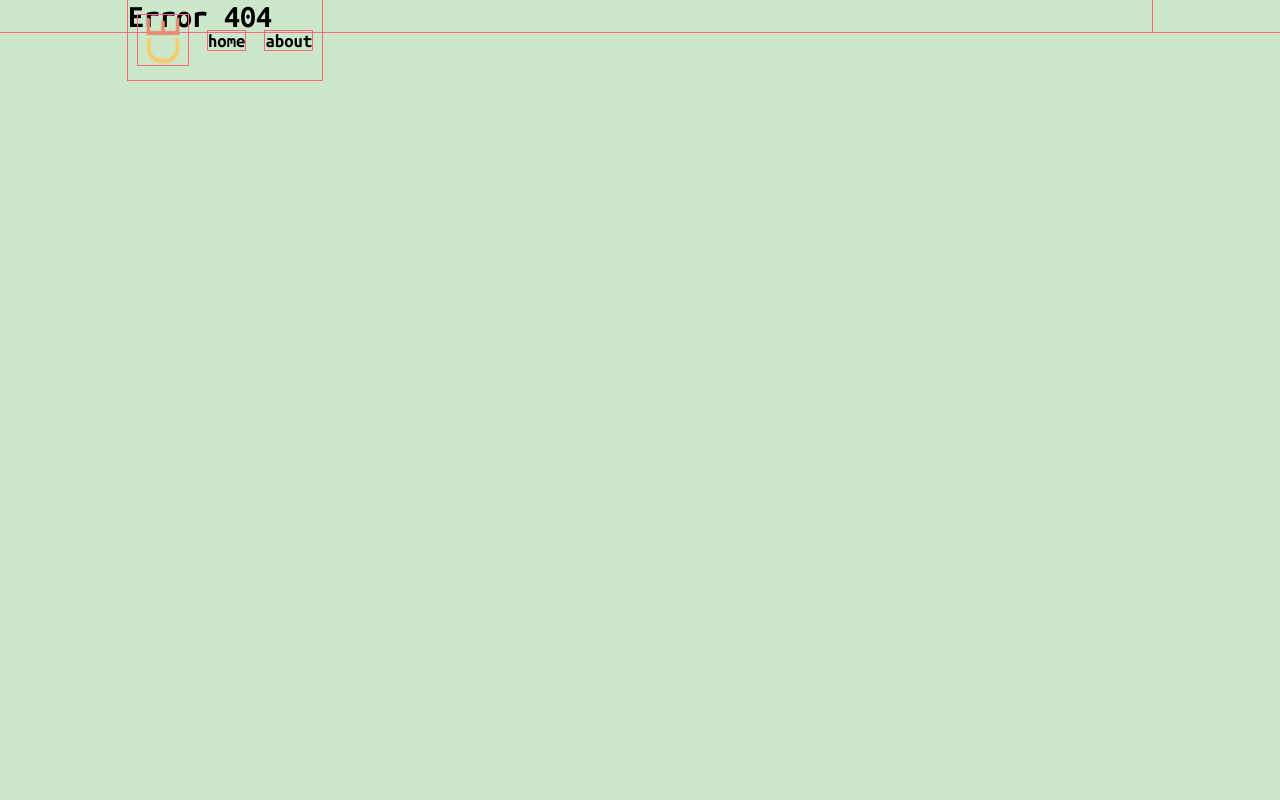
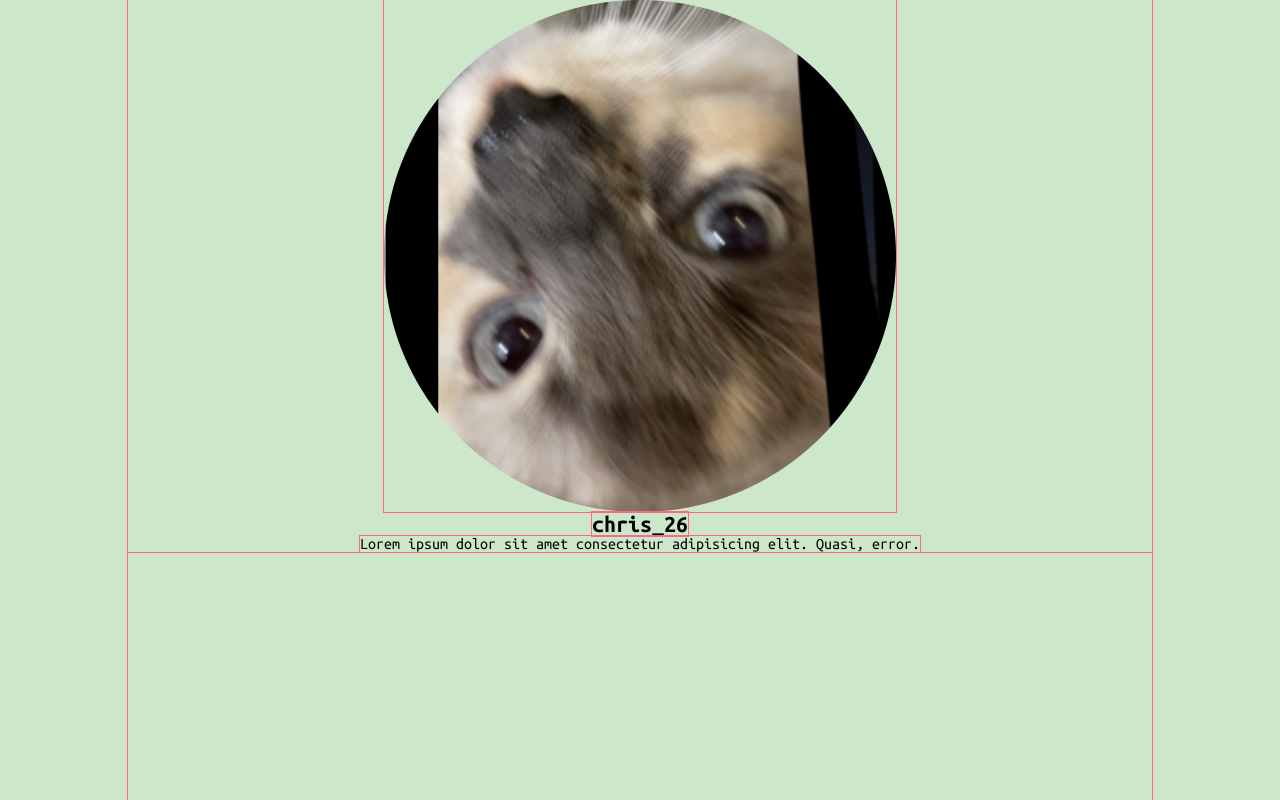
Before and after one commit to DubScrubs/Dubhacks22, a React (Create React App) app: page /About/1 in a window 1280 px wide. Before the commit this address had no page. Built offline with nearby package versions, Linux system fonts and the light colour scheme.

Commit message:
about page

```diff
--- a/src/index.css
+++ b/src/index.css
@@ -11,7 +11,7 @@ body {
   margin-top: 0;
   background: #CCE7C9;
   width: 80%;
-  height: 100%;
+  min-height: 100vh;
   margin: 0 auto 0 auto;
 
 }
@@ -79,3 +79,11 @@ a {
 .post-img{
   width: 100%;
 }
+
+.profile {
+  display: flex;
+  flex-direction: column;
+  justify-content: center;
+  align-items: center;
+  height: 100%;
+}
--- a/src/index.js
+++ b/src/index.js
@@ -4,6 +4,8 @@ import { BrowserRouter, Routes, Route } from 'react-router-dom';
 import './index.css';
 import App from './App';
 import Upload from './pages/Upload';
+import About from './pages/About';
+import Profile from './components/Profile';
 import ErrorPage from './ErrorPage';
 import reportWebVitals from './reportWebVitals';
 
@@ -16,7 +18,9 @@ root.render(
 
       <Route path="/Upload" element={<Upload/>} />
 
-      Route
+      <Route path='/About/:user' element={<Profile />}/>
+        {/* <Route path=":user" element={<Profile />} /> */}
+      {/* </Route> */}
 
       <Route path="*" element={<ErrorPage/>}/>
 
```
